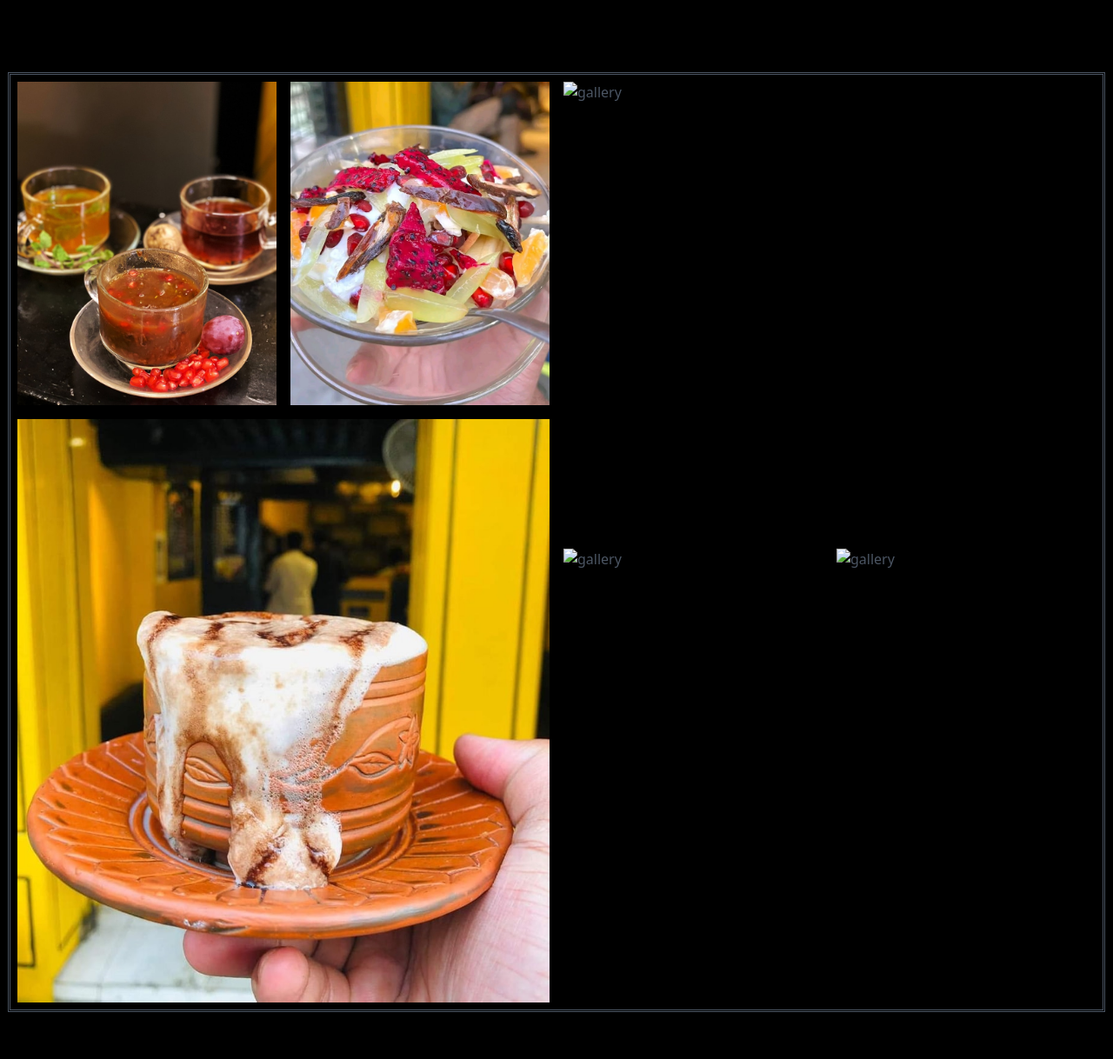
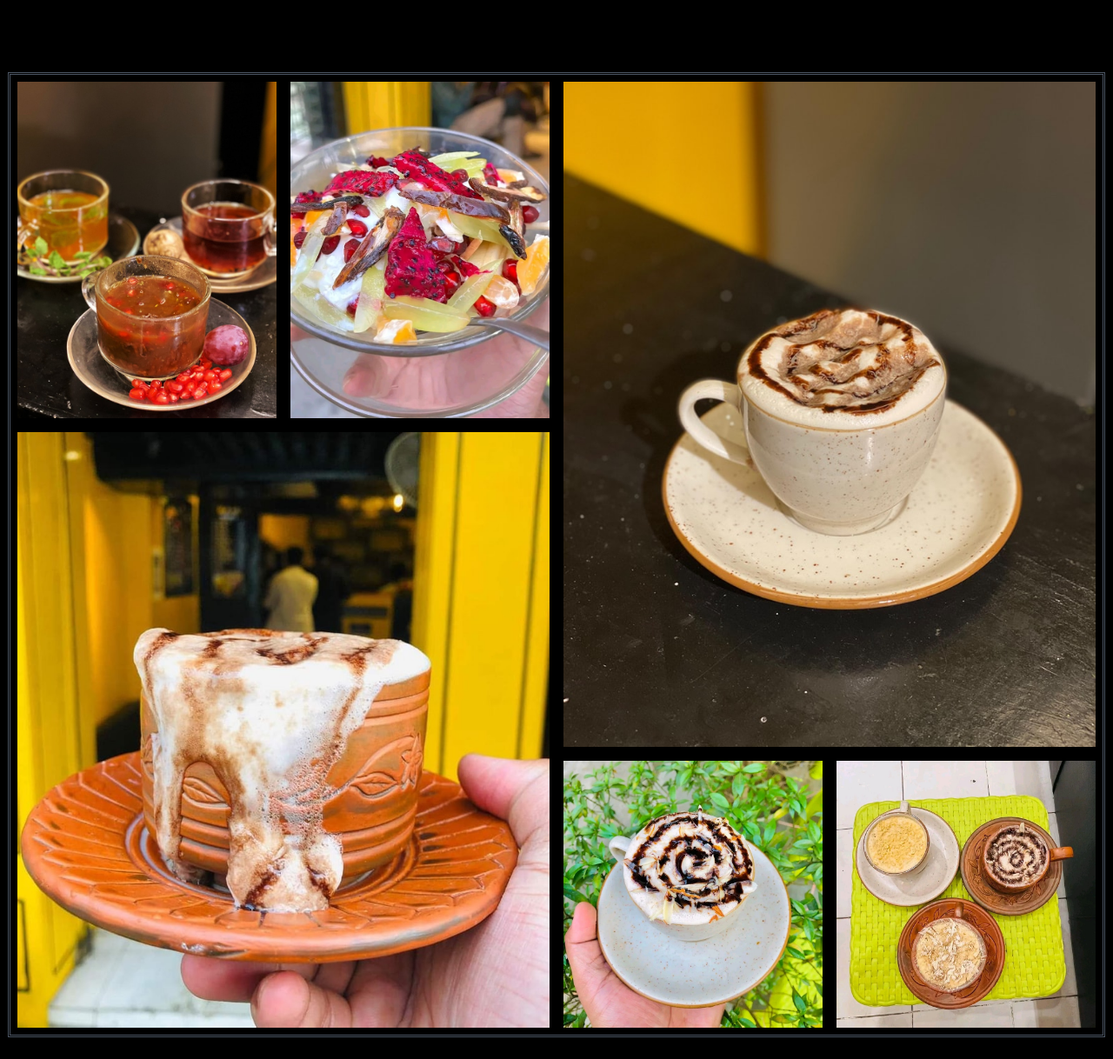
Before and after one commit to redwan5/Website-Work, a website: page index.html in a window 1280 px wide. Shown: the part 82-1300 px from the top of the page at 87% size. Drawn offline with Linux system fonts and the light colour scheme; the site is published under a folder, as on GitHub Pages, so addresses that start at the root find nothing.

Commit message:
Update index.html
Parseeeeeee

```diff
--- a/index.html
+++ b/index.html
@@ -51,13 +51,13 @@
             </div>
             <div class="flex flex-wrap w-1/2">
               <div class="md:p-2 p-1 w-full">
-                <img alt="gallery" class="w-full h-full object-cover object-center block" src="/img/tee2.jpg">
+                <img alt="gallery" class="w-full h-full object-cover object-center block" src="img/tee2.jpg">
               </div>
               <div class="md:p-2 p-1 w-1/2">
-                <img alt="gallery" class="w-full object-cover h-full object-center block" src="/img/tee5.jpg">
+                <img alt="gallery" class="w-full object-cover h-full object-center block" src="img/tee5.jpg">
               </div>
               <div class="md:p-2 p-1 w-1/2">
-                <img alt="gallery" class="w-full object-cover h-full object-center block" src="/img/tee6.jpg">
+                <img alt="gallery" class="w-full object-cover h-full object-center block" src="img/tee6.jpg">
               </div>
             </div>
           </div>
@@ -67,13 +67,13 @@
 
 <div class="container bg-yellow-400">
 <div class="flex px-5 py-5">
-  <img src="/img/tea1.jpg" alt="">
+  <img src="img/tea1.jpg" alt="">
 </div>
 </div>
 
 <div class="container bg-yellow-400">
   <div class="flex p-5">
-    <img src="/img/tea2.jpg" alt="">
+    <img src="img/tea2.jpg" alt="">
   </div>
   </div>
 
```
